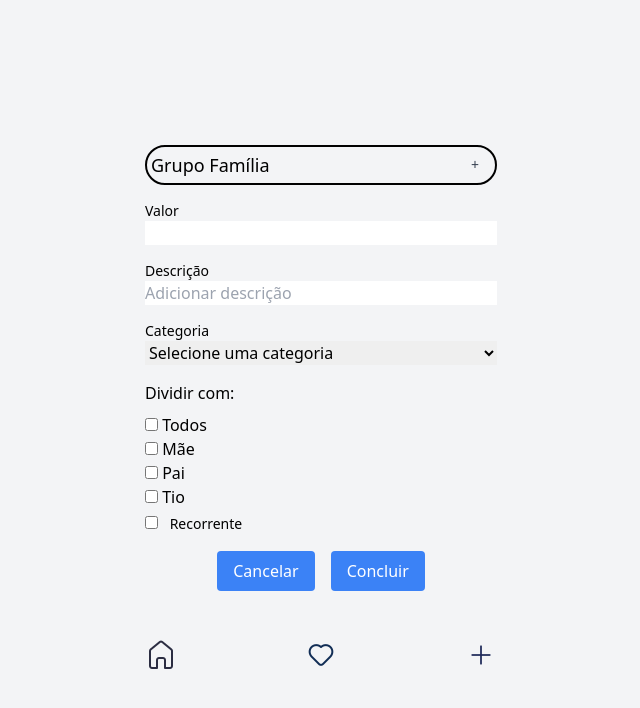
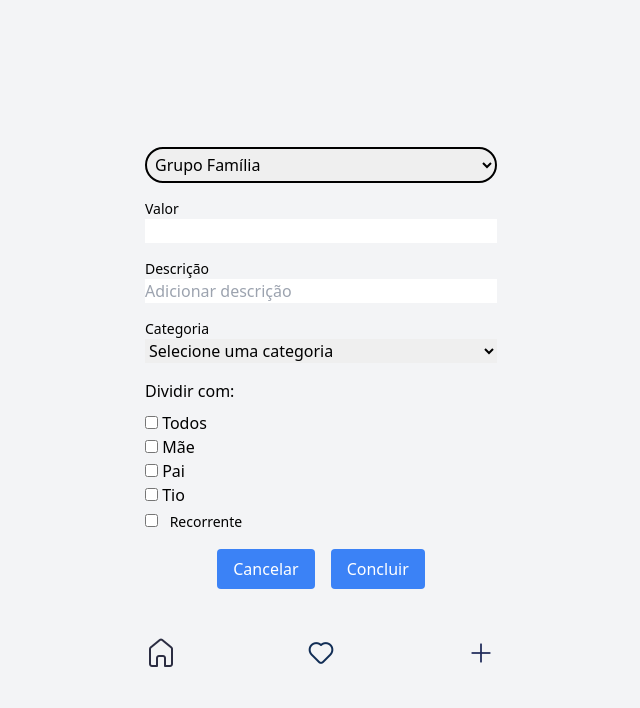
Before and after one commit to dsbfelipe/projeto-fatecso, a website: page prototype/index.html in a window 1280 px wide. Shown: the whole page, without its empty margins (319-959 px from the left). Drawn offline with nearby package versions, Linux system fonts and the light colour scheme.

Commit message:
atualizacoes

```diff
--- a/prototype/index.html
+++ b/prototype/index.html
@@ -17,18 +17,22 @@
       display: none;
     }
   </style>
+
 </head>
 
 <body class="flex justify-center items-center h-screen bg-gray-100">
   <div class="max-w-sm w-full">
     <main class="py-8 px-4">
       <section class="flex flex-col">
-        <p class="flex items-center text-lg mb-4 border-2 border-spacing-1 border-black rounded-full p-1">
-          <span class="mr-auto">Grupo Família</span>
-          <button type="button" class="inline-block text-sm mr-3">
-            <span class="text-gray-700">+</span>
-          </button>
-        </p>
+        <div class="relative mb-4">
+
+          <select id="inputPerfil" class="w-full form-control border-2 border-spacing-1 border-black rounded-full p-1">
+            <option value="1">Grupo Família</option>
+            <option value="2">Pessoal</option>
+            <option value="3">Churrasco fim de ano</option>
+            <option value="4">Viagem Praia</option>
+          </select>
+        </div>
         <form class="flex flex-col">
           <div class="mb-4">
             <label for="inputValor" class="block text-sm">Valor</label>
```
